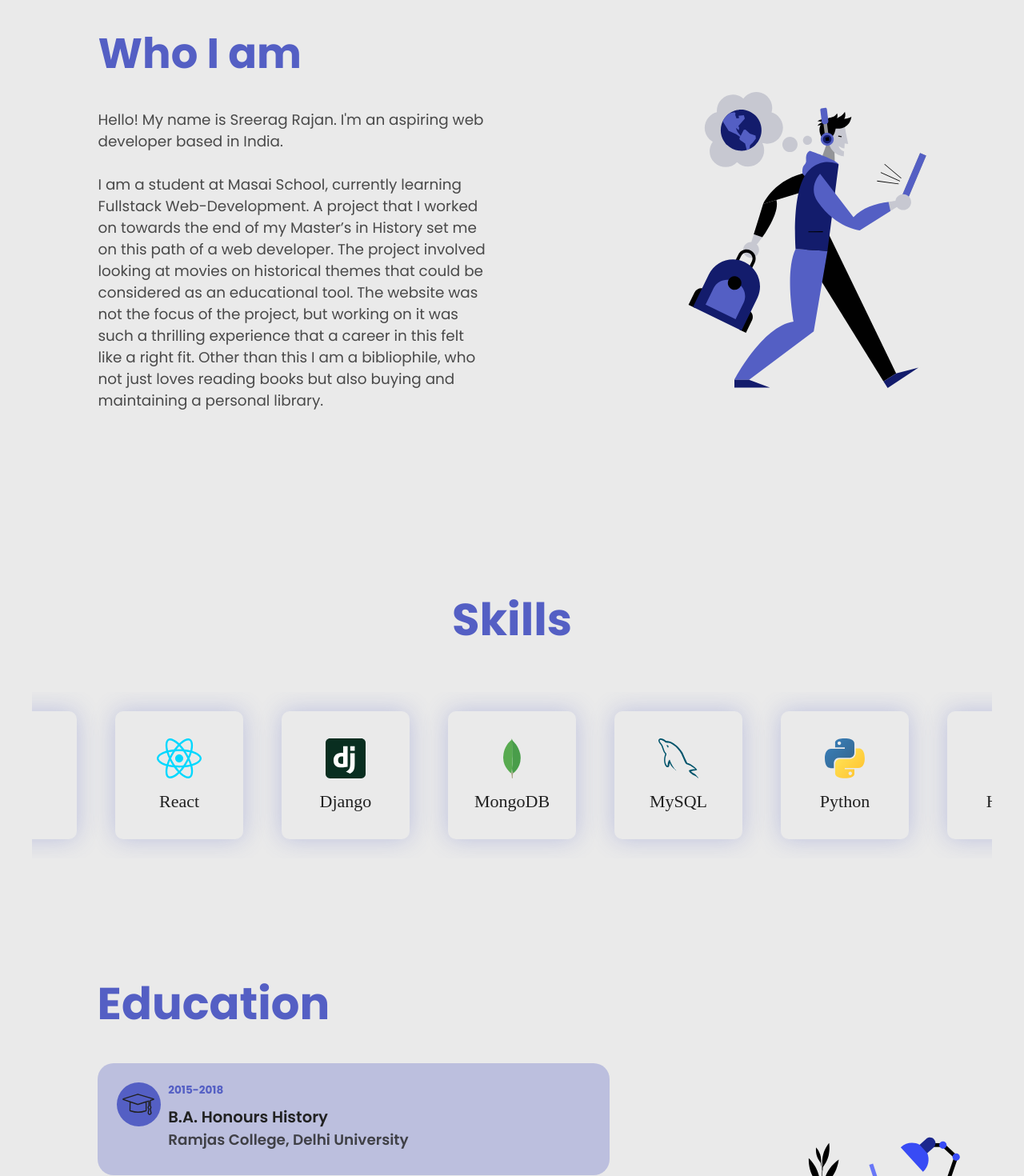
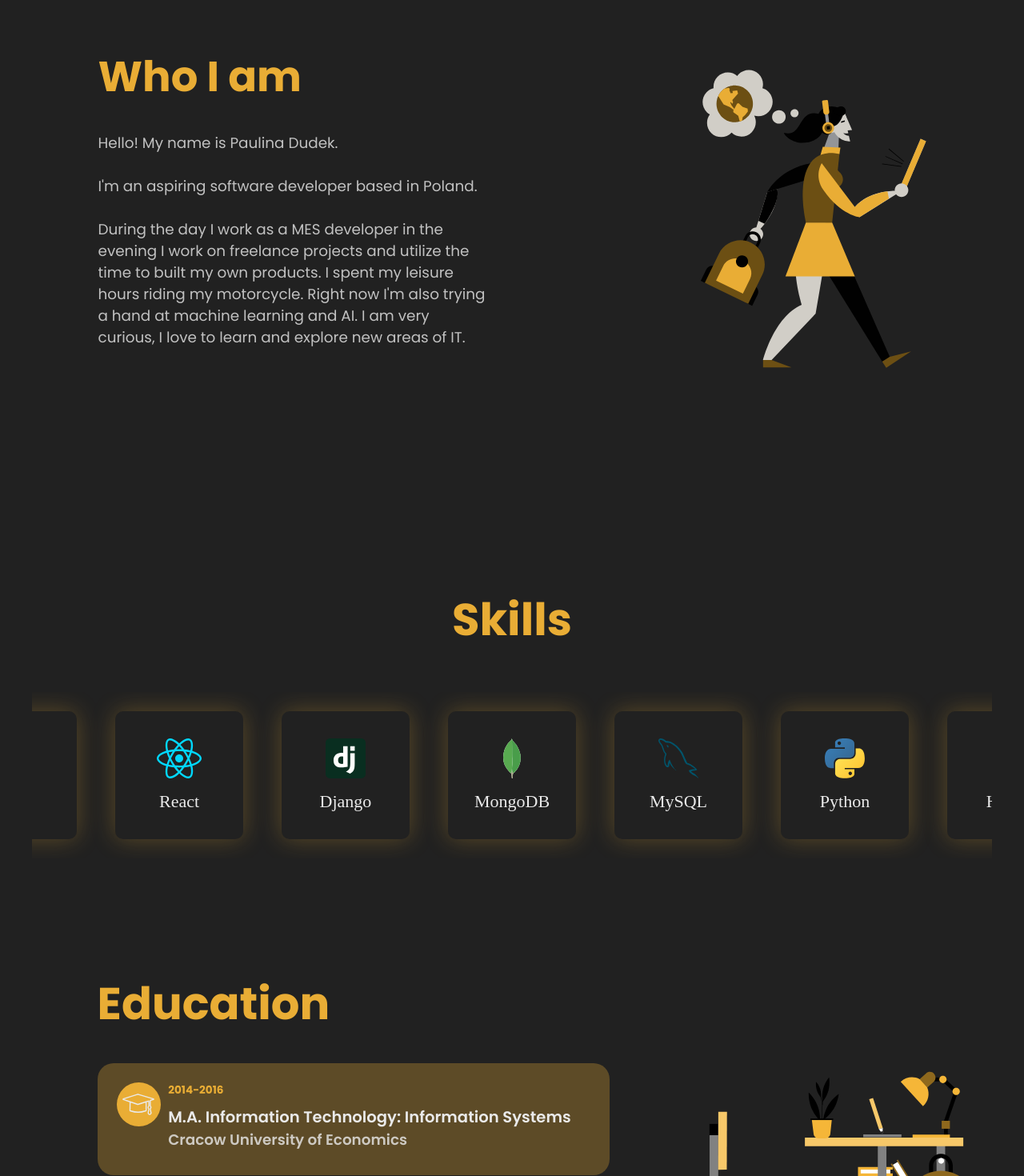
Before and after one commit to PaulinaDudek/paulinadudek-site, a React (Create React App) app: page / in a window 1280 px wide. Shown: the part 900-2370 px from the top of the page at 80% size. Built offline with nearby package versions, Linux system fonts and the light colour scheme; a web font is replaced by a local one.

Commit message:
update data

```diff
--- a/package.json
+++ b/package.json
@@ -24,8 +24,8 @@
     "web-vitals": "^1.0.1"
   },
   "scripts": {
-    "start": "react-scripts start",
-    "build": "react-scripts build",
+    "start": "SET NODE_OPTIONS=--openssl-legacy-provider && react-scripts start",
+    "build": "SET NODE_OPTIONS=--openssl-legacy-provider && react-scripts build",
     "test": "react-scripts test",
     "eject": "react-scripts eject",
     "deploy": "aws s3 sync ./build/. s3://paulinadudek.com"
--- a/src/components/About/About.js
+++ b/src/components/About/About.js
@@ -19,7 +19,7 @@ function About() {
             <div className="about-body">
                 <div className="about-description">
                     <h2 style={{color: theme.primary}}>{aboutData.title}</h2>
-                    <p style={{color:theme.tertiary80}}>{aboutData.description1}<br/><br/>{aboutData.description2}</p>
+                    <p style={{color:theme.tertiary80}}>{aboutData.description1}<br/><br/>{aboutData.description2}<br/><br/>{aboutData.description3}</p>
                 </div>
                 <div className="about-img">
                     <img
--- a/src/data/aboutData.js
+++ b/src/data/aboutData.js
@@ -1,6 +1,7 @@
 export const aboutData = {
     title: "Who I am",
-    description1: "Hello! My name is Sreerag Rajan. I'm an aspiring web developer based in India.",
-    description2: "I am a student at Masai School, currently learning Fullstack Web-Development. A project that I worked on towards the end of my Master’s in History set me on this path of a web developer. The project involved looking at movies on historical themes that could be considered as an educational tool. The website was not the focus of the project, but working on it was such a thrilling experience that a career in this felt like a right fit. Other than this I am a bibliophile, who not just loves reading books but also buying and maintaining a personal library.",
-    image: 2
+    description1: "Hello! My name is Paulina Dudek.",
+    description2: "I'm an aspiring software developer based in Poland.",
+    description3: "During the day I work as a MES developer in the evening I work on freelance projects and utilize the time to built my own products. I spent my leisure hours riding my motorcycle. Right now I'm also trying a hand at machine learning and AI. I am very curious, I love to learn and explore new areas of IT.",
+    image: 1
 }
--- a/src/data/contactsData.js
+++ b/src/data/contactsData.js
@@ -1,7 +1,7 @@
 export const contactsData = {
-    email: 'sreerag.rajan5@gmail.com',
-    phone: '+91 9663437669',
-    address: '412 Ground Floor, Indraprastha Colony, Sector 30-33, Faridabad, Haryana, 121003',
+    email: 'dudek.paulinaa@gmail.com',
+    phone: '+48 79194892one',
+    address: 'Kraków, Poland',
 
     sheetAPI: ''
 }
--- a/src/data/educationData.js
+++ b/src/data/educationData.js
@@ -1,23 +1,16 @@
 export const educationData = [
     {
         id: 1,
-        institution: 'Ramjas College, Delhi University',
-        course: 'B.A. Honours History',
-        startYear: '2015',
-        endYear: '2018'
+        institution: 'Cracow University of Economics',
+        course: 'M.A. Information Technology: Information Systems',
+        startYear: '2014',
+        endYear: '2016'
     },
     {
         id: 2,
-        institution: 'Delhi University',
-        course: 'M.A. History',
-        startYear: '2019',
-        endYear: '2021'
-    },
-    {
-        id: 3,
-        institution: 'Masai School of Coding',
-        course: 'Fullstack Web-Development',
-        startYear: '2021',
-        endYear: 'Present'
+        institution: 'Cracow University of Economics',
+        course: 'B.A. Information Technology: Software engineering',
+        startYear: '2011',
+        endYear: '2014'
     },
 ]
--- a/src/data/headerData.js
+++ b/src/data/headerData.js
@@ -1,9 +1,9 @@
 import resume from '../assets/pdf/resume.pdf'
 
 export const headerData = {
-    name: 'Sreerag Rajan',
-    title: "Web Developer",
+    name: 'Paulina Dudek',
+    title: "Software Developer",
     desciption:"Life may be a meandering path but don't worry about it, rather enjoy it. It is about the journey, not the destination so explore all that comes your way, learn and grow from it, for this journey only happens once.",
-    image: 'https://avatars.githubusercontent.com/u/85482640?v=4',
+    image: 'profilepic.JPG',
     resumePdf: resume
 }
--- a/src/data/socialsData.js
+++ b/src/data/socialsData.js
@@ -1,13 +1,13 @@
 export const socialsData = {
-    github: 'https://github.com/sreerag-rajan',
+    github: 'https://github.com/PaulinaDudek',
     facebook: '',
-    linkedIn: 'https://www.linkedin.com/in/sreerag-rajan-55383a222',
+    linkedIn: 'https://www.linkedin.com/in/paulina-dudek-/',
     instagram: '',
     codepen: '',
     twitter: '',
     reddit: '',
     blogger: '',
-    medium: 'https://medium.com/@sreerag.rajan5',
+    medium: '',
     stackOverflow: '',
     gitlab: '',
     youtube: ''
--- a/src/data/themeData.js
+++ b/src/data/themeData.js
@@ -5,7 +5,7 @@ import {
 
 
 export const themeData = {
-    theme: blueThemeLight
+    theme: yellowThemeDark
 }
 
 
```
Also changed, not shown: public/profilepic.JPG (added), 1 other file (tests, documents, lock files or other folders).
